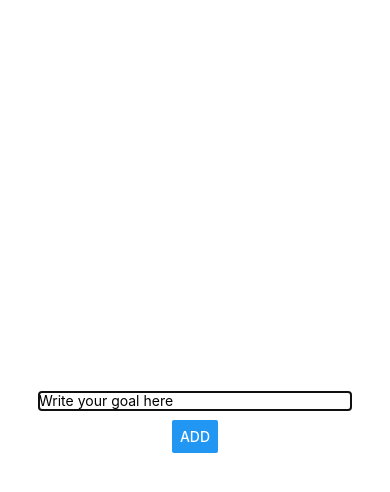
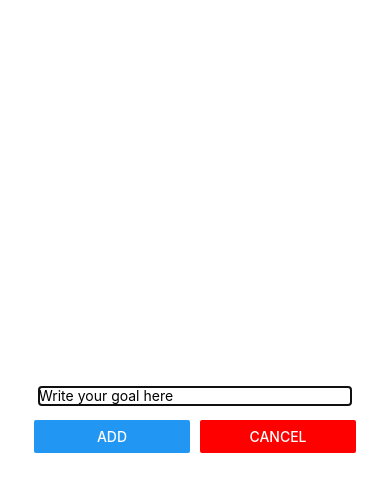
Before and after one commit to arishuynhvan/learnRNExpo, a React Native app: screen / in a window 390 px wide. Both pictures are taken after a click on the button "ADD NEW GOAL". Shown: the top 492 px of the page. Built offline with nearby package versions, Linux system fonts and the light colour scheme.

Commit message:
Add Cancel Button & tweak UI

```diff
--- a/App.js
+++ b/App.js
@@ -18,6 +18,9 @@ export default function App() {
       return goalList.filter((goal) => goal.uid !== goalID);
     });
   };
+  const cancelAddModeHandler = () =>{
+    setIsAddMode(false);
+  };
   return (
     <View style={styles.screen}>
       <Button
@@ -25,7 +28,7 @@ export default function App() {
         onPress={() => setIsAddMode(true)}
         style={{ flex: 1, justifyContent: "center", alignItems: "center" }}
       />
-      <GoalInput visible={isAddMode} onAddGoal={addGoalHandler} />
+      <GoalInput visible={isAddMode} onAddGoal={addGoalHandler} cancelAddMode = {cancelAddModeHandler}/>
       <FlatList
         keyExtractor={(item, index) => item.uid}
         data={goalList}
--- a/components/GoalInput.js
+++ b/components/GoalInput.js
@@ -1,7 +1,7 @@
 import React, { useState } from "react";
 import { StyleSheet, TextInput, View, Button, Modal } from "react-native";
 
-const GoalInput = props => {
+const GoalInput = (props) => {
   const [enteredGoal, setEnteredGoal] = useState("");
   const goalInputHandler = (enteredText) => {
     setEnteredGoal(enteredText);
@@ -10,10 +10,10 @@ const GoalInput = props => {
   const addGoalHandler = () => {
     props.onAddGoal(enteredGoal);
     setEnteredGoal("");
-  }
+  };
 
   return (
-    <Modal visible = {props.visible} animationType = {"fade"}>
+    <Modal visible={props.visible} animationType={"fade"}>
       <View style={styles.inputContainer}>
         <TextInput
           placeholder="Write your goal here"
@@ -21,7 +21,20 @@ const GoalInput = props => {
           onChangeText={goalInputHandler}
           value={enteredGoal}
         />
-        <Button title="ADD" onPress={addGoalHandler} />
+        <View
+          style={{
+            flexDirection: "row",
+            width: "80%",
+            justifyContent: "center",
+          }}
+        >
+          <View style={styles.button}>
+            <Button title="ADD" onPress={addGoalHandler} />
+          </View>
+          <View style={styles.button}>
+            <Button title="CANCEL" onPress={props.cancelAddMode} color="red" />
+          </View>
+        </View>
       </View>
     </Modal>
   );
@@ -29,15 +42,19 @@ const GoalInput = props => {
 
 const styles = StyleSheet.create({
   input: {
-    width:"80%",
+    width: "80%",
     borderBottomColor: "black",
     borderBottomWidth: 1,
-    marginBottom: 10
+    marginBottom: 10,
   },
   inputContainer: {
-    flex:1,
+    flex: 1,
     justifyContent: "center",
     alignItems: "center",
   },
+  button: {
+    width: "50%",
+    margin: 5,
+  },
 });
 export default GoalInput;
```
